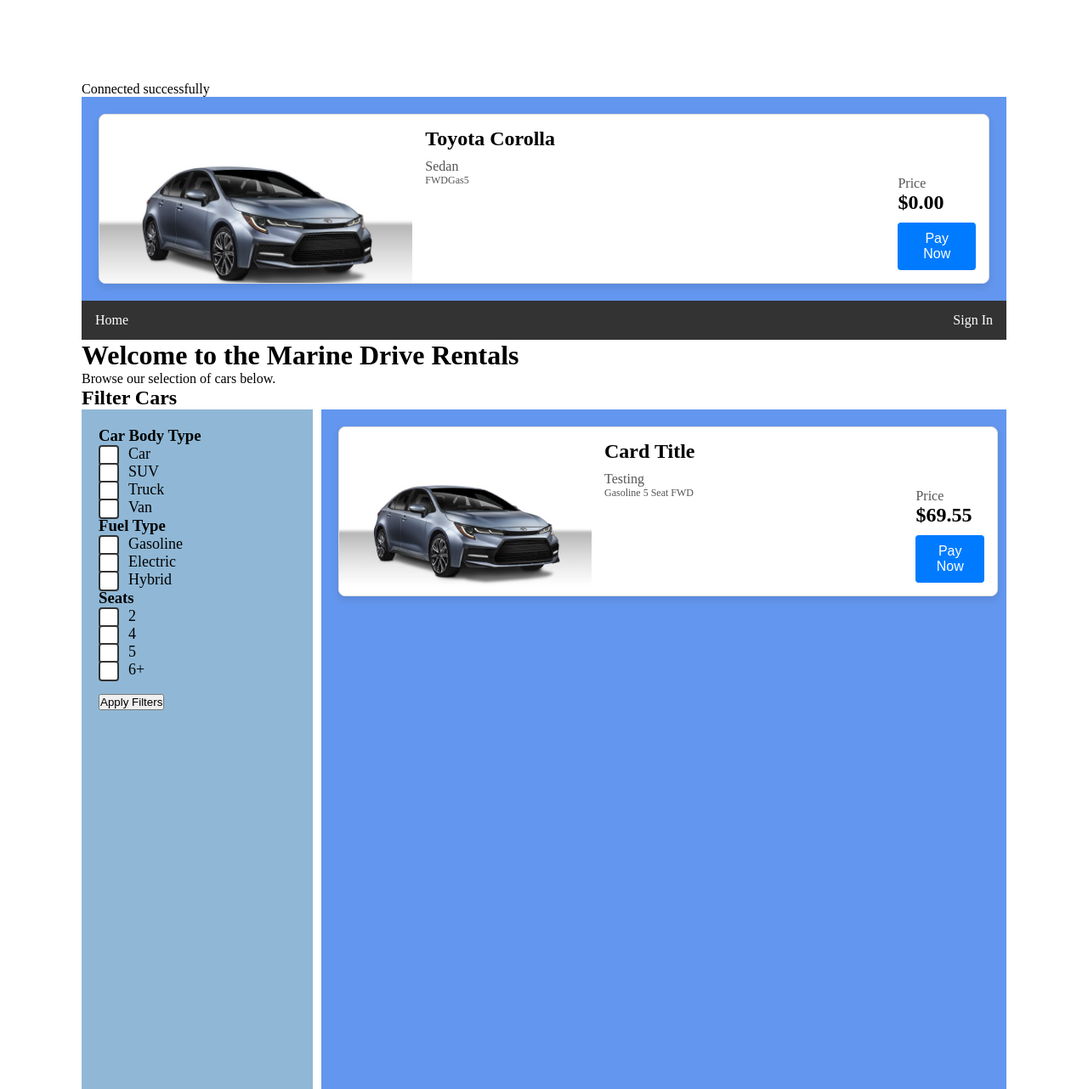
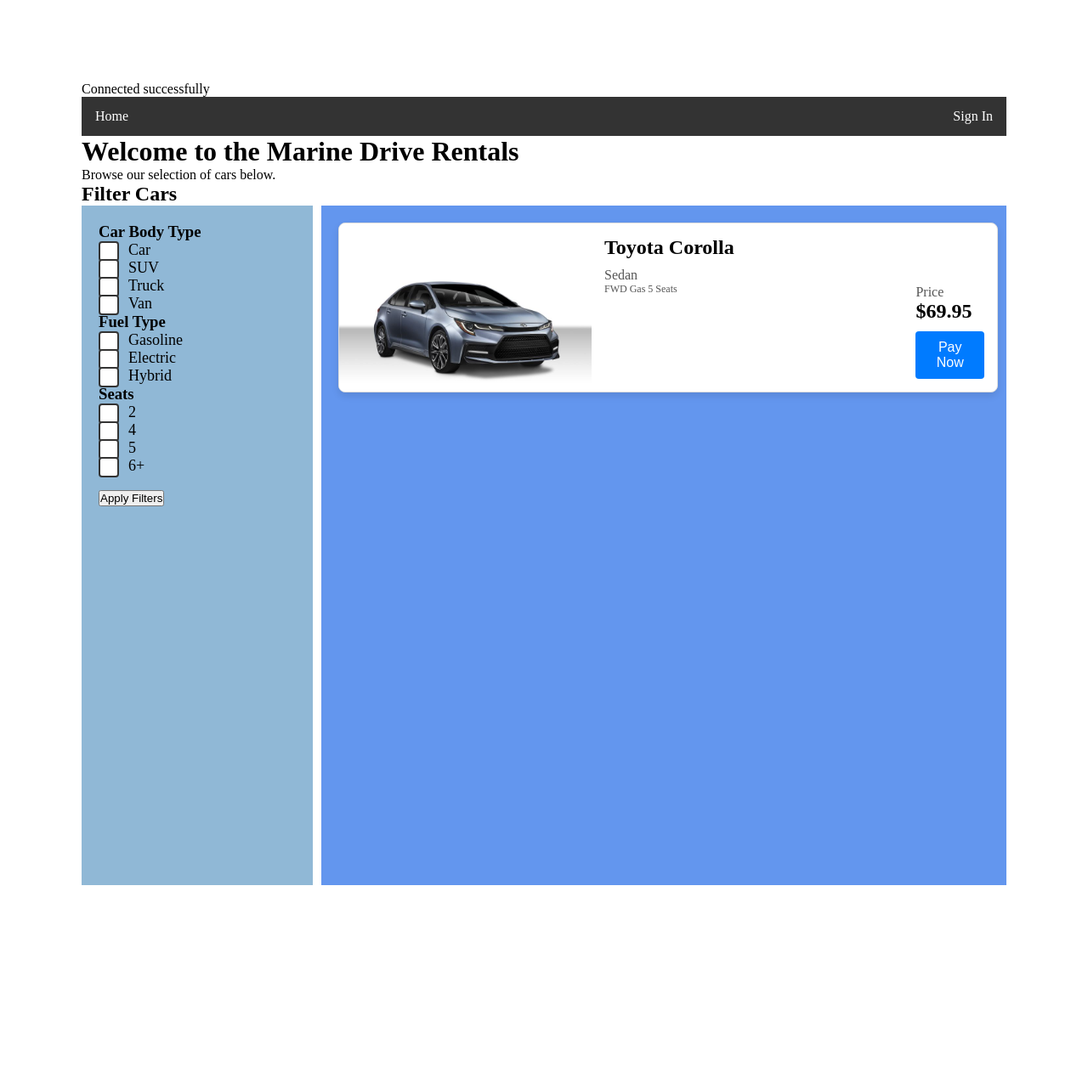
Before and after one commit to mxsu/IAT459-Car-Rental, a PHP site: page /browse.php in a window 1280 px wide. Shown: the whole page at 85% size. After the commit the page ends 1042 px from the top, so only its background shows below. Run offline with PHP 8.4, Linux system fonts and the light colour scheme; data comes from the database, SQL or seed files in the repository; data that the repository does not hold is empty.

Commit message:
edited car card with inline php

```diff
--- a/public/browse.php
+++ b/public/browse.php
@@ -11,33 +11,7 @@ if (!$conn) {
 }
 echo "Connected successfully";
 
-$car_query = "SELECT Manufacturer, Model, `Body Type`, `Drive Train`,`Fuel Type`, Seating FROM `car specifications`";
-    $result = mysqli_query($conn, $car_query);
 
-    if (mysqli_num_rows($result) > 0) {
-        while ($row = mysqli_fetch_assoc($result)) {
-            // no need for backticks when selecting rows, only in sql query
-            echo '
-            <div class="right-content">
-                <div class="card">
-                    <img src="../images/toyota-corolla-sedan-2019-520018.jpg " alt="Card Image">
-                    <div class="card-content">
-                        <h2 class="card-title">' . $row["Manufacturer"] ." ". $row["Model"]. '</h2>
-                        <p class="card-text">' . $row["Body Type"] . '</p>
-                        <p class="card-text-small">' .$row["Drive Train"] .$row["Fuel Type"] .$row["Seating"] . '</p>
-                    </div>
-                    <div class="card-button-section">
-                        <div class="card-text">Price</div>
-                        <div class="card-title">$' . number_format($row["price"], 2) . '</div>
-                        <button type="button" class="card-button" onclick="redirectToDetailPage(this)" data-body-type="Car">Pay Now</button>
-                    </div>
-                </div>
-            </div>
-            ';
-        }
-    } else {
-        echo "No cars available.";
-    }
 ?>
 <!DOCTYPE html>
 <html lang="en">
@@ -106,20 +80,42 @@ $car_query = "SELECT Manufacturer, Model, `Body Type`, `Drive Train`,`Fuel Type`
             </form>
         </div>
         <div class="right-content">
+            <?php
+            require('../includes/connect-db.php');
 
+            // Create connection
+            $conn = mysqli_connect($servername, $username, $password, $db);
+
+            // Check connection
+            if (!$conn) {
+                die("Connection failed: " . mysqli_connect_error());
+            }
+            // echo "Connected successfully";
+
+            $car_query = "SELECT Manufacturer, Model, `Body Type`, `Drive Train`, `Fuel Type`, Seating FROM `car specifications`";
+            $result = mysqli_query($conn, $car_query);
+
+            if (mysqli_num_rows($result) > 0) {
+                while ($row = mysqli_fetch_assoc($result)) { ?>
                     <div class="card">
                         <img src="../images/toyota-corolla-sedan-2019-520018.jpg" alt="Card Image">
                         <div class="card-content">
-                    <h2 class="card-title">Card Title</h2>
-                    <p class="card-text">Testing</p>
-                    <p class="card-text-small">Gasoline 5 Seat FWD</p>
+                            <h2 class="card-title"><?= $row["Manufacturer"] . " " . $row["Model"] ?></h2>
+                            <p class="card-text"><?= $row["Body Type"] ?></p>
+                            <p class="card-text-small"><?= $row["Drive Train"] . " " . $row["Fuel Type"] . " " . $row["Seating"] . " Seats" ?></p>
                         </div>
                         <div class="card-button-section">
                             <div class="card-text">Price</div>
-                    <div class="card-title">$69.55</div>
-                    <button type=button class="card-button" onclick="redirectToDetailPage(this)" data-body-type="Car">Pay Now</button>
+                            <div class="card-title">$69.95</div>
+                            <!-- change to actual price later -->
+                            <button type="button" class="card-button" onclick="redirectToDetailPage(this)" data-body-type="Car">Pay Now</button>
                         </div>
                     </div>
+                <?php }
+            } else { ?>
+                <p>No cars available.</p>
+            <?php }
+            mysqli_close($conn); ?>
         </div>
     </div>
     <script src="../JS/jquery.js"></script>
```
Lines whose indentation alone changed are shown as unchanged.
